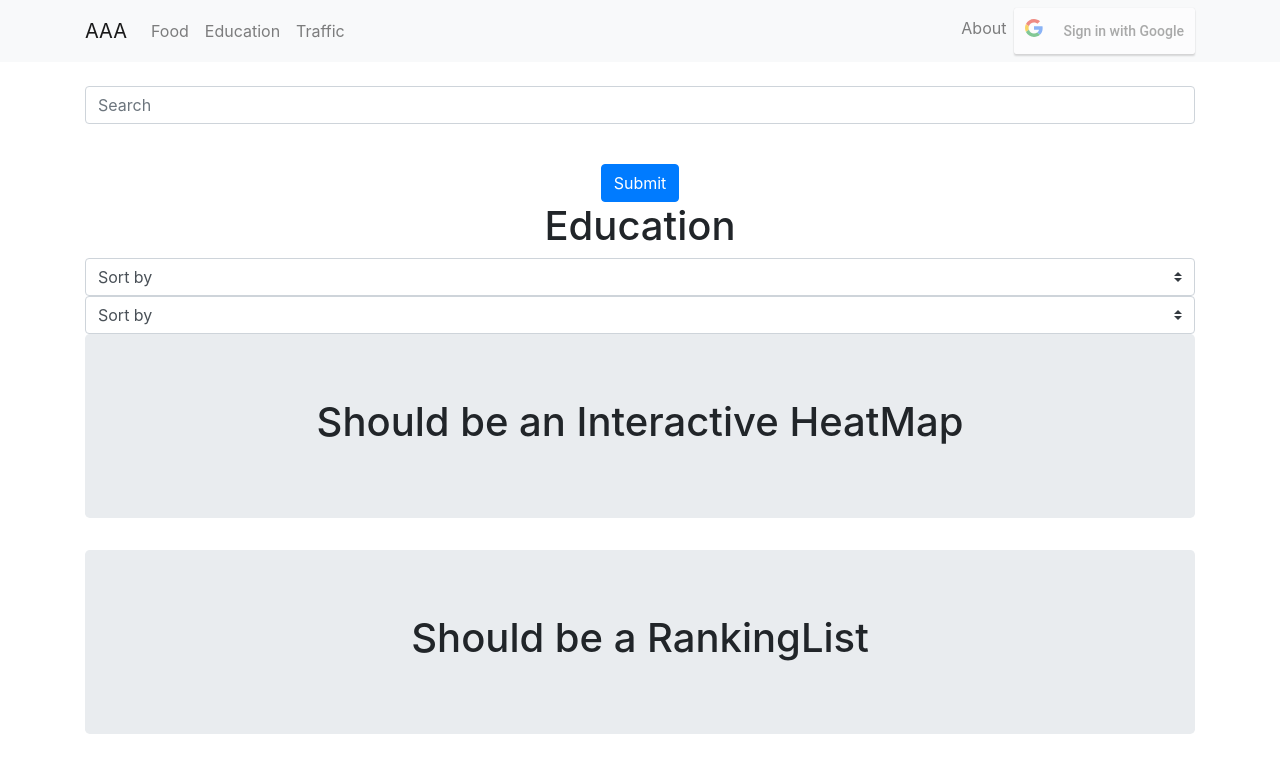
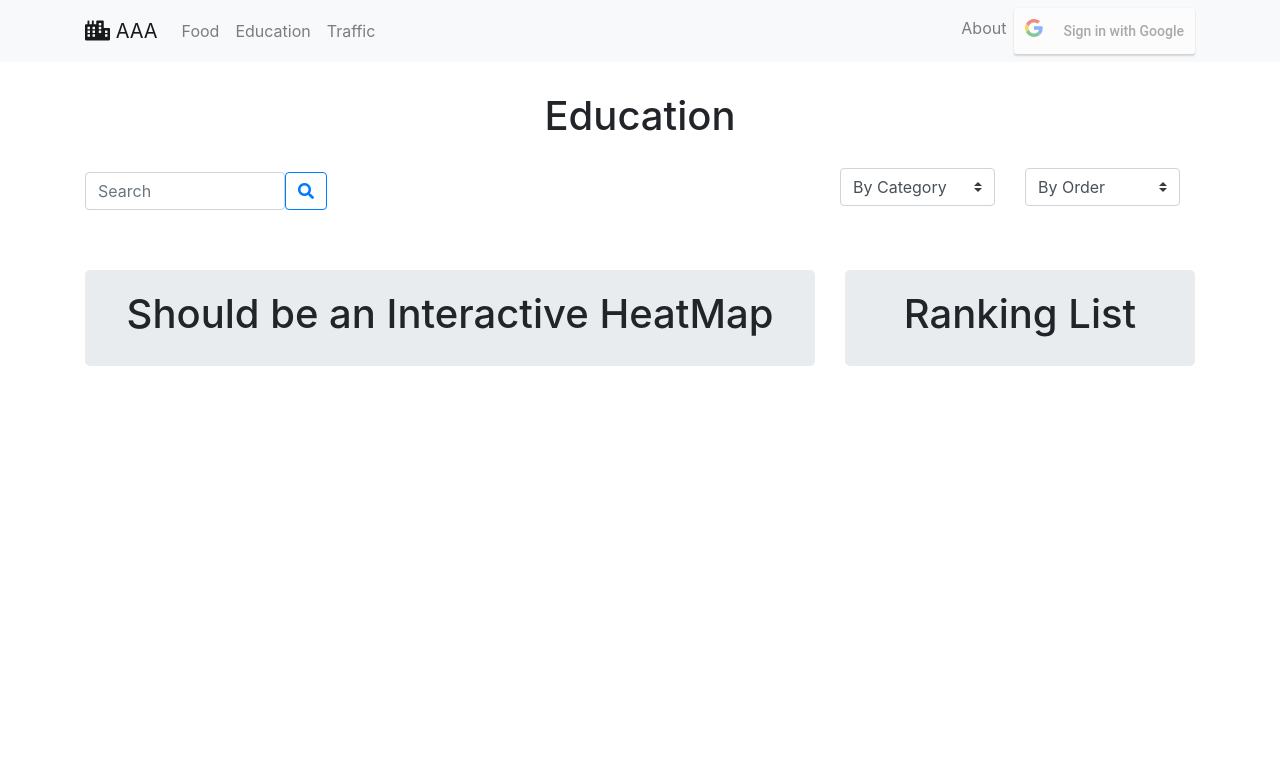
Before and after one commit to Jing-Yu33/AllAboutAustin, a React (Create React App) app in the folder Frontend/: page /education in a window 1280 px wide. Shown: the top 772 px of the page. Built offline with nearby package versions, Linux system fonts and the light colour scheme.

Commit message:
Finished Styling part of indiviudal page

```diff
--- a/Frontend/public/index.html
+++ b/Frontend/public/index.html
@@ -22,6 +22,8 @@
       work correctly both with client-side routing and a non-root public URL.
       Learn how to configure a non-root public URL by running `npm run build`.
     -->
+    <!-- Font Awesome -->
+    <link rel="stylesheet" href="https://use.fontawesome.com/releases/v5.7.2/css/all.css" integrity="sha384-fnmOCqbTlWIlj8LyTjo7mOUStjsKC4pOpQbqyi7RrhN7udi9RwhKkMHpvLbHG9Sr" crossorigin="anonymous">
     <!-- BootStrap4 -->
     <link rel="stylesheet" href="https://maxcdn.bootstrapcdn.com/bootstrap/4.0.0/css/bootstrap.min.css" integrity="sha384-Gn5384xqQ1aoWXA+058RXPxPg6fy4IWvTNh0E263XmFcJlSAwiGgFAW/dAiS6JXm" crossorigin="anonymous">
     <title>All About Austin</title>
--- a/Frontend/src/components/about/GithubInfo.css
+++ b/Frontend/src/components/about/GithubInfo.css
@@ -1,3 +1,3 @@
 .githubInfo {
-    margin-top: 100px;
+    margin-top: 50px;
 }
--- a/Frontend/src/components/about/WebsiteDesc.css
+++ b/Frontend/src/components/about/WebsiteDesc.css
@@ -0,0 +1,6 @@
+.jumbotron {
+    margin-top: 20px;
+    margin-bottom: 0px;
+    padding-top: 20px;
+    padding-bottom: 20px;
+}
--- a/Frontend/src/components/about/WebsiteDesc.js
+++ b/Frontend/src/components/about/WebsiteDesc.js
@@ -1,9 +1,9 @@
 import React, { Component } from 'react';
-
+import './WebsiteDesc.css'
 
 class WebsiteDesc extends Component {
     state = {
-        value: 50
+        value: null
     }
 
     render() {
--- a/Frontend/src/components/education/Education.js
+++ b/Frontend/src/components/education/Education.js
@@ -33,25 +33,35 @@ class Education extends Component {
                 <TopBar />
                 <div className="container">
                     <div>
-                        <div>
-                            <SearchBar onSearchBarSubmit={this.onSearchBarSubmit}/>
-                        </div>
-                        <div>
+                        <div style={{marginTop: '30px'}}>
                             <h1>Education</h1>
                         </div>
-
-                        <div>
-                            <SortDropdown name="category" options={category}/>
-                        </div>
-                        <div>
-                            <SortDropdown name="order" options={order}/>
+                        <div className='container'>
+                            <div className="row">
+                                <div className="col-3">
+                                    <SearchBar onSearchBarSubmit={this.onSearchBarSubmit}/>
+                                </div>
+                                <div className="col-5"></div>
+                                <div className="col-4">
+                                    <div className="row">
+                                        <div className="col-6">
+                                            <SortDropdown name="Category" options={category}/>
+                                        </div>
+                                        <div className="col-6">
+                                            <SortDropdown name="Order" options={order}/>
+                                        </div>
+                                    </div>
+                                </div>
+                            </div>
                         </div>
                     </div>
-                    <div>
-                        <HeatMap />
-                    </div>
-                    <div>
-                        <RankingList />
+                    <div className="row">
+                        <div className="col-lg-8">
+                            <HeatMap />
+                        </div>
+                        <div className="col-lg-4">
+                            <RankingList />
+                        </div>
                     </div>
                 </div>
             </div>
--- a/Frontend/src/components/food/Food.js
+++ b/Frontend/src/components/food/Food.js
@@ -33,25 +33,35 @@ class Food extends Component {
                 <TopBar />
                 <div className="container">
                     <div>
-                        <div>
-                            <SearchBar onSearchBarSubmit={this.onSearchBarSubmit}/>
-                        </div>
-                        <div>
+                        <div style={{marginTop: '30px'}}>
                             <h1>Food</h1>
                         </div>
-
-                        <div>
-                            <SortDropdown name="category" options={category}/>
-                        </div>
-                        <div>
-                            <SortDropdown name="order" options={order}/>
+                        <div className='container'>
+                            <div className="row">
+                                <div className="col-3">
+                                    <SearchBar onSearchBarSubmit={this.onSearchBarSubmit}/>
+                                </div>
+                                <div className="col-5"></div>
+                                <div className="col-4">
+                                    <div className="row">
+                                        <div className="col-6">
+                                            <SortDropdown name="Category" options={category}/>
+                                        </div>
+                                        <div className="col-6">
+                                            <SortDropdown name="Order" options={order}/>
+                                        </div>
+                                    </div>
+                                </div>
+                            </div>
                         </div>
                     </div>
-                    <div>
-                        <HeatMap />
-                    </div>
-                    <div>
-                        <RankingList />
+                    <div className="row">
+                        <div className="col-lg-8">
+                            <HeatMap />
+                        </div>
+                        <div className="col-lg-4">
+                            <RankingList />
+                        </div>
                     </div>
                 </div>
             </div>
--- a/Frontend/src/components/navbar/TopBar.js
+++ b/Frontend/src/components/navbar/TopBar.js
@@ -10,7 +10,7 @@ class TopBar extends Component {
         return(
             <nav className="navbar navbar-expand-lg navbar-light bg-light">
                 <div className="container">
-                    <a className="navbar-brand" href="/">AAA</a>
+                    <a className="navbar-brand" href="/"><i class="fas fa-city"></i> AAA</a>
                     <button className="navbar-toggler" type="button" data-toggle="collapse" data-target="#navbarSupportedContent" aria-controls="navbarSupportedContent" aria-expanded="false" aria-label="Toggle navigation">
                         <span className="navbar-toggler-icon" />
                     </button>
--- a/Frontend/src/components/rankingList/RankingList.js
+++ b/Frontend/src/components/rankingList/RankingList.js
@@ -6,9 +6,8 @@ class RankingList extends Component {
     render() {
         return(
             <div className="jumbotron">
-                <h1>Should be a RankingList</h1>
+                <h1>Ranking List</h1>
             </div>
-
         )
   }
 }
--- a/Frontend/src/components/searchAndSort/SearchBar.js
+++ b/Frontend/src/components/searchAndSort/SearchBar.js
@@ -10,14 +10,16 @@ class SearchBar extends Component {
 
     render() {
         return (
-            <form onSubmit={(e) => this.onSearchBarSubmit(e)}>
-            <div className="form-group">
-                <label htmlFor="search"></label>
-                <input type="text" className="form-control" aria-describedby="emailHelp" placeholder="Search"
-                    name="term" value = {this.state.value} onChange = {(e) => this.setState({value: e.target.value})}
-                />
-            </div>
-            <button type="submit" className="btn btn-primary">Submit</button>
+            <form onSubmit={(e) => this.onSearchBarSubmit(e)} style={{marginTop: '0px'}}>
+                <div className="form-group">
+                    <label htmlFor="search"></label>
+                    <div className="row">
+                        <input style={{display: 'inline', width:'200px'}} type="text" className="form-control" aria-describedby="emailHelp" placeholder="Search"
+                            name="term" value = {this.state.value} onChange = {(e) => this.setState({value: e.target.value})}
+                        />
+                        <button style={{display: 'inline'}} type="submit" className="btn btn-outline-primary"><i className="fas fa-search"></i></button>
+                    </div>
+                </div>
             </form>
         );
   }
--- a/Frontend/src/components/searchAndSort/SortDropdown.js
+++ b/Frontend/src/components/searchAndSort/SortDropdown.js
@@ -16,12 +16,21 @@ class SortDropdown extends Component {
         })
 
         return (
-                <div className="input-group">
-                    <select className="custom-select" name={this.props.name}>
-                        <option defaultValue>Sort by</option>
-                        {OptionList}
-                    </select>
-                </div>
+                <form>
+                    <div className="form-group" style={{marginTop: '20px'}}>
+                        <div className="form-group">
+                            <select className="custom-select" name={this.props.name}>
+                                <option defaultValue>By {this.props.name}</option>
+                                {OptionList}
+                            </select>
+                        </div>
+                    </div>
+                </form>
+
+
+
+
+
         );
   }
 }
--- a/Frontend/src/components/traffic/Traffic.js
+++ b/Frontend/src/components/traffic/Traffic.js
@@ -33,27 +33,39 @@ class Traffic extends Component {
                 <TopBar />
                 <div className="container">
                     <div>
-                        <div>
-                            <SearchBar onSearchBarSubmit={this.onSearchBarSubmit}/>
-                        </div>
-                        <div>
+                        <div style={{marginTop: '30px'}}>
                             <h1>Traffic</h1>
                         </div>
-                        <div>
-                            <SortDropdown name="category" options={category}/>
-                        </div>
-                        <div>
-                            <SortDropdown name="order" options={order}/>
+                        <div className='container'>
+                            <div className="row">
+                                <div className="col-3">
+                                    <SearchBar onSearchBarSubmit={this.onSearchBarSubmit}/>
+                                </div>
+                                <div className="col-5"></div>
+                                <div className="col-4">
+                                    <div className="row">
+                                        <div className="col-6">
+                                            <SortDropdown name="Category" options={category}/>
+                                        </div>
+                                        <div className="col-6">
+                                            <SortDropdown name="Order" options={order}/>
+                                        </div>
+                                    </div>
+                                </div>
+                            </div>
                         </div>
                     </div>
-                    <div>
-                        <HeatMap />
-                    </div>
-                    <div>
-                        <RankingList />
+                    <div className="row">
+                        <div className="col-lg-8">
+                            <HeatMap />
+                        </div>
+                        <div className="col-lg-4">
+                            <RankingList />
+                        </div>
                     </div>
                 </div>
             </div>
+
         );
     }
 }
```
Also changed, not shown: Frontend/src/components/rankingList/RankCard.js (added).
